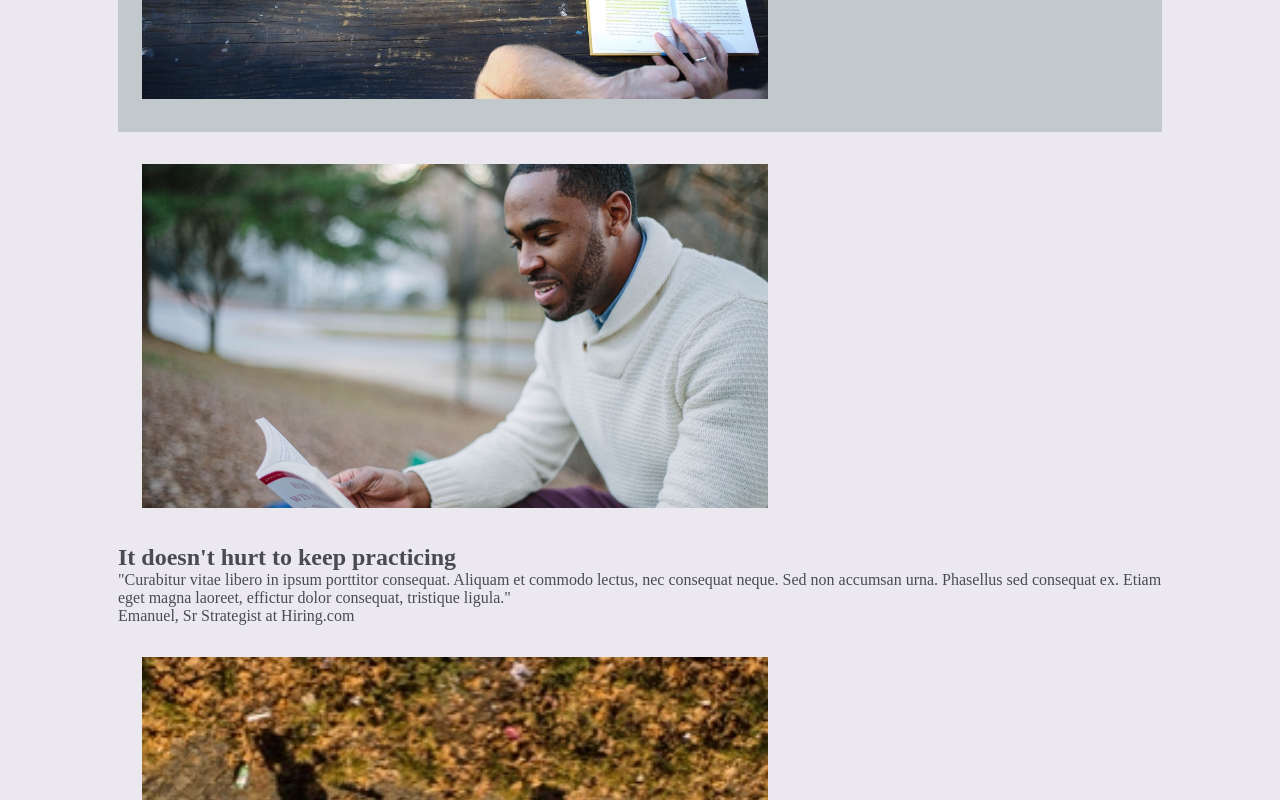
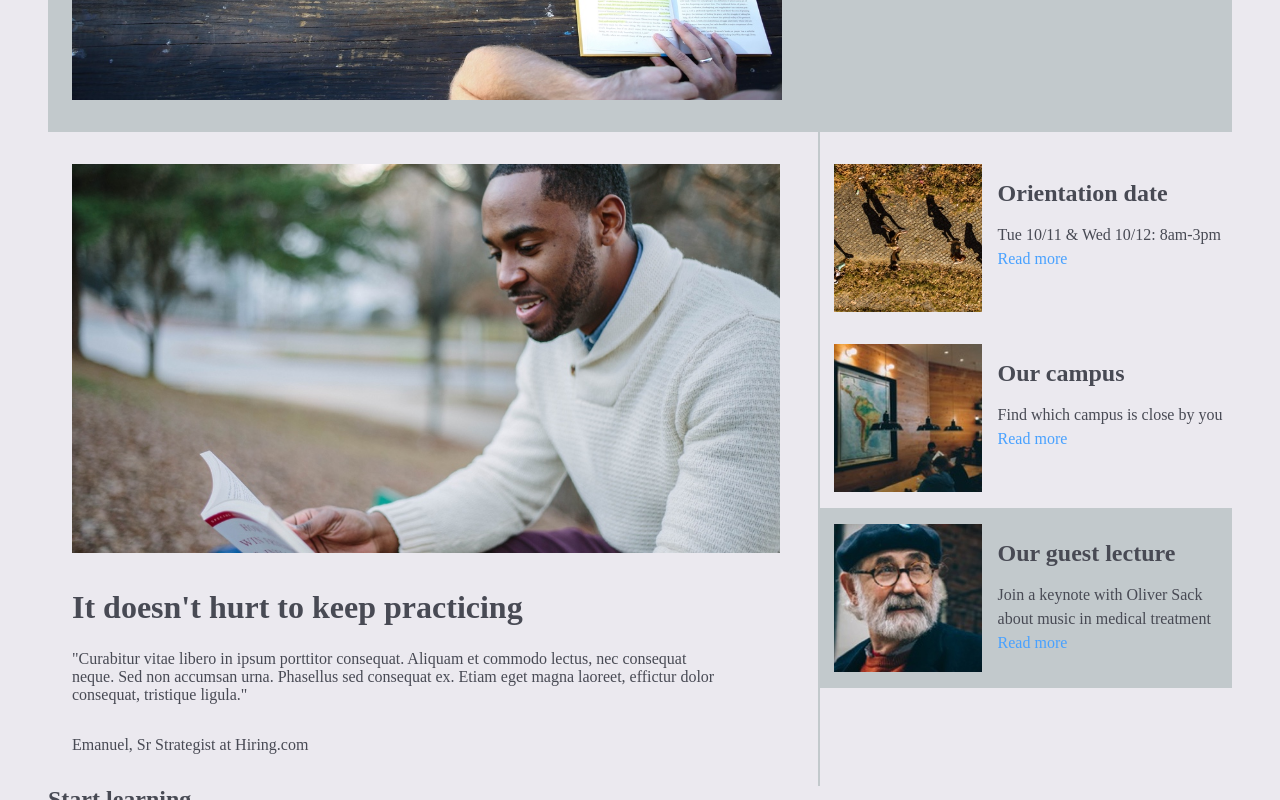
Before and after one commit to brianbarth/colmar-academy, a plain HTML site: page index.html in a window 1280 px wide. Shown: the part 540-1340 px from the top of the page. Drawn offline with Linux system fonts and the light colour scheme.

Commit message:
current through keep practicing.

```diff
--- a/index.html
+++ b/index.html
@@ -47,6 +47,8 @@
 				<p id="jobTitle" aria-label="emanuel quote">Emanuel, Sr Strategist at Hiring.com</p>
 			</div>
 
+			<div class="practiceRight">
+
 				<div id="orientation">
 					<img src="resources/images/information-orientation.jpg" alt="aerial view of students walking">
 					<h3>Orientation date</h3>
@@ -66,6 +68,8 @@
 					<h3>Our guest lecture</h3>
 					<p>Join a keynote with Oliver Sack about music in medical treatment</p>
 					<p class="readMore">Read more</p>
+				</div>
+
 			</div>
 
 		</section>
--- a/resources/css/default.css
+++ b/resources/css/default.css
@@ -22,8 +22,11 @@ body {
 	background-color: rgb(235, 233, 239);
 	color: rgb(72, 74, 84);
 }
+.readMore {
+	color: rgb(72, 161, 255);
+}
 .bigBox {
-	width: 65.25rem;
+	width: 74rem;
 	margin: 5rem auto;
 }
 /* header section */
@@ -66,7 +69,7 @@ a {
 li {
 	list-style: none;
 	display: inline-block;
-	padding: 1.5rem 0 1.5rem 0;
+	padding: 1.475rem 0 1.475rem 0;
 }
 .border {
 	border-right: solid 1rem rgb(51, 153, 172);
@@ -83,16 +86,17 @@ ul {
 }
 #startHere img {
 	width: 60%;
+	height: 29rem;
 	padding: 2rem 2.5rem 2rem 1.5rem;
 	float: left;
 }
 #startHere h2 {
-	padding-top: 8rem;
-	font-size: 2.5rem;
+	padding-top: 9rem;
+	font-size: 2rem;
 	margin-bottom: 1rem;
 }
 #startHere p {
-	font-size: 1.5rem;
+	font-size: 1rem;
 	margin-bottom: 1rem;
 }
 #here {
@@ -100,7 +104,7 @@ ul {
 	color: rgb(242, 251, 255);
 	background-color: rgb(72, 74, 84);
 	height: 2.5rem;
-	width: 18rem;
+	width: 16rem;
 	line-height: 2.5rem;
 	display: inline-block;
 	text-align: center;
@@ -108,11 +112,90 @@ ul {
 
 /* keep practicing */
 
-#keepPracticing img {
-	width: 60%;
-	padding: 2rem 2.5rem 2rem 1.5rem;
+#keepPracticing {
+	position: relative;
+	width: 100%;
+	height: auto;
 }
-#picBox1 img {
+.picBox1 {
+	display: inline-block;
+	border-right: solid 2px rgb(194, 201, 204);
+	width: 65%;
+}
+.picBox1 img {
+	width: 92%;
+	padding: 2rem 1.5rem 2rem 1.5rem;
+}
+.picBox1 h2, p, #jobTitle {
+	padding-left: 1.5rem;
+}
+.picBox1 h2 {
+	font-size: 2rem;
+	padding-bottom: 1.5rem;
+}
+.picBox1 p {
+	font-size: 1rem;
+	padding-bottom: 2rem;
+	padding-right: 6rem;
+}
+.practiceRight {
+	max-width: 35%;
+	position: absolute;
+	top: 1rem;
+	left: 65%;
+}
+#orientaion {
 	float: left;
-	padding: 2rem 2.5rem 2rem 1.5rem;
 }
+#orientation img {
+	float: left;
+	width: 9.25rem;
+	padding: 1rem;
+}
+#orientation h3 {
+	padding-top: 2rem;
+	font-size: 1.5rem;
+	padding-bottom: 1rem;
+}
+#orientation p {
+	line-height: 1.5rem;
+}
+#campus {
+	width: 100%;
+	float: left;
+	clear: both;
+}
+#campus img {
+	float: left;
+	width: 9.25rem;
+	padding: 1rem;
+}
+#campus h3 {
+	padding-top: 2rem;
+	font-size: 1.5rem;
+	padding-bottom: 1rem;
+}
+#campus p {
+	line-height: 1.5rem;
+}
+#guest {
+	float: left;
+	background-color: rgb(194, 201, 204);
+}
+#guest img {
+	float: left;
+	width: 9.25rem;
+	padding: 1rem;
+}
+#guest h3 {
+	padding-top: 2rem;
+	font-size: 1.5rem;
+	padding-bottom: 1rem;
+}
+#guest p {
+	line-height: 1.5rem;
+}
+
+#startLearning {
+	clear: both;
+}
```
Lines whose indentation alone changed are shown as unchanged.
